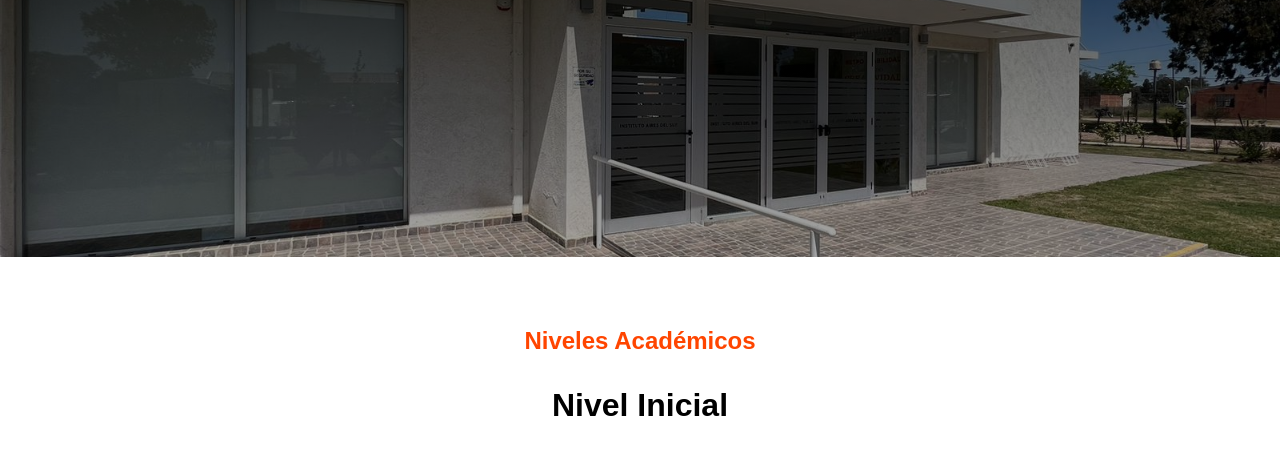
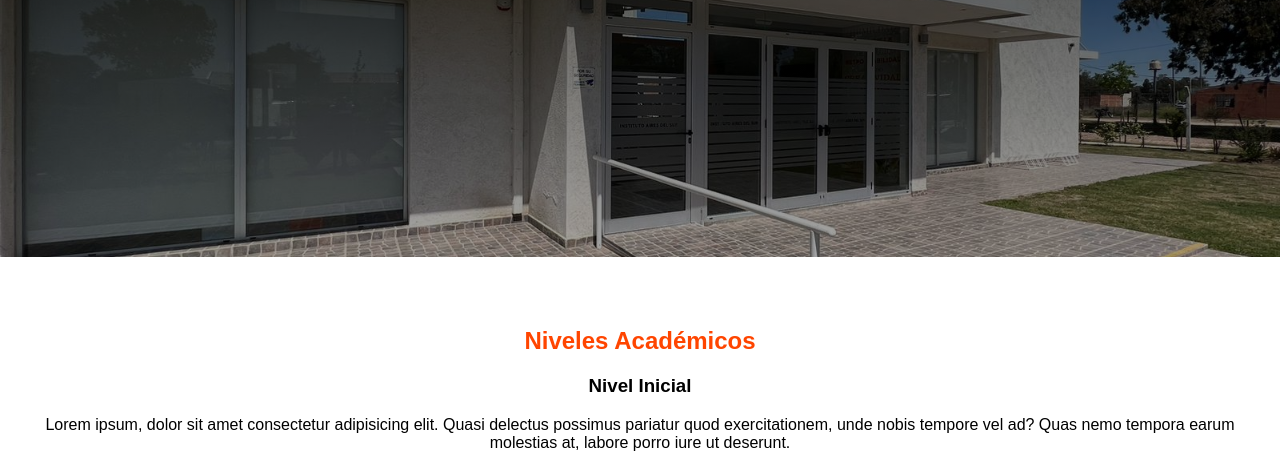
Before and after one commit to Santipeca/desarrollo_web, a plain HTML site: page index2.html in a window 1280 px wide. Shown: the part 513-966 px from the top of the page. Drawn offline with Linux system fonts and the light colour scheme; files whose address does not match are found by name.

Commit message:
Modificacion de h3 en css: 2do comit

```diff
--- a/estilos/css/styles.css
+++ b/estilos/css/styles.css
@@ -5,7 +5,7 @@
 
 h1{ font-size: 3,5em;}
 h2{ font-size: 2,5em;}
-h3{ font-size: 2em;}
+h3{ font-size: 2,2em;}
 h4{ font-size: 1,5em;}
 p{ font-size: 1em;}
 ul{ list-style: none;}
```
